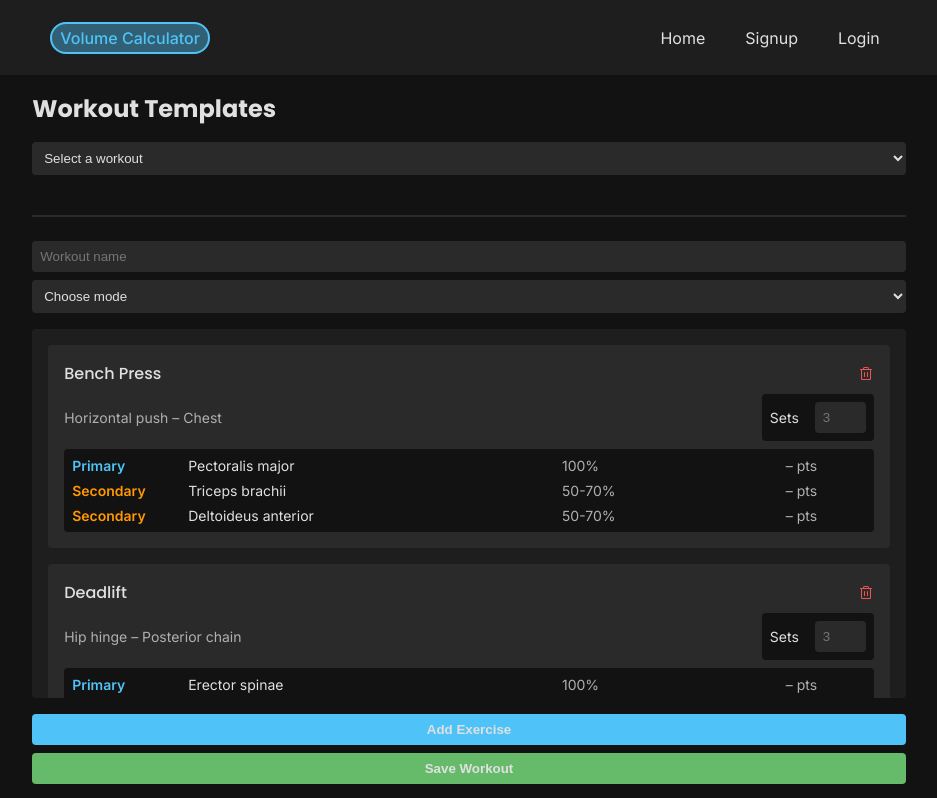
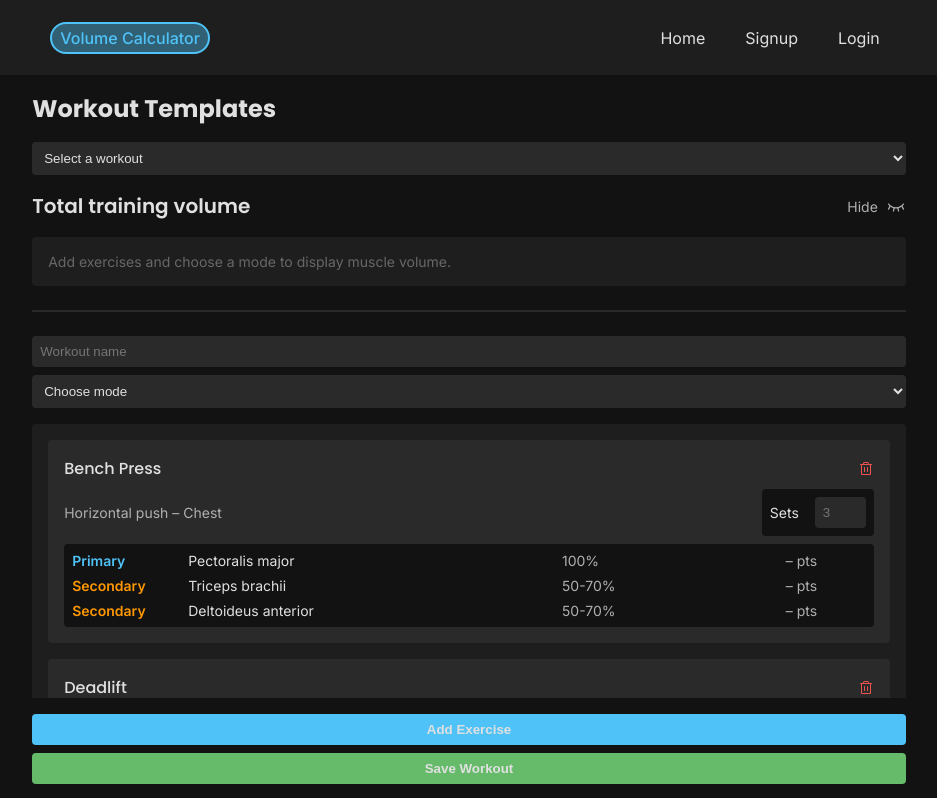
Before and after one commit to sjoerdjansz/volume-calculator, a React (Vite) app: page / in a window 1280 px wide. Shown: the top 798 px of the page, without its empty margins (171-1108 px from the left). Built offline with nearby package versions, Linux system fonts and the light colour scheme.

Commit message:
base layout and styling changes, added some functionality and refactor structure

```diff
--- a/src/components/exerciseCard/ExerciseCard.jsx
+++ b/src/components/exerciseCard/ExerciseCard.jsx
@@ -4,7 +4,6 @@ import { InputWrapper } from "../InputWrapper/InputWrapper.jsx";
 import { InputField } from "../inputField/InputField.jsx";
 
 export function ExerciseCard({ exercise, volume }) {
-  console.log(volume);
   return (
     <article className={styles["exercise-card"]}>
       {volume || exercise ? (
--- a/src/components/layout/Layout.module.css
+++ b/src/components/layout/Layout.module.css
@@ -4,5 +4,5 @@
   align-items: center;
   padding: var(--spacing-md);
   /*border: 2px solid var(--color-accent-primary);*/
-  height: calc(100vh - 75px);
+  /*height: calc(100vh - 75px);*/
 }
--- a/src/helpers/calculateVolume.js
+++ b/src/helpers/calculateVolume.js
@@ -1,4 +1,4 @@
-export function calculateVolume(exercisesData, modeData, mode) {
+export function calculateSingleExerciseVolumes(exercisesData, modeData, mode) {
   const factor = modeData[mode.toLowerCase()];
 
   return exercisesData.map((i) => {
@@ -8,3 +8,39 @@ export function calculateVolume(exercisesData, modeData, mode) {
     };
   });
 }
+
+export function calculateTotalVolumes(mode, modeData, exercises) {
+  const { primary, secondary } = modeData[mode];
+
+  const newData = [];
+
+  exercises.forEach((exercise) => {
+    newData.push({
+      muscle: exercise.primaryMuscle,
+      volume: exercise.sets * primary,
+    });
+    exercise.secondaryMuscles.forEach((muscle) => {
+      newData.push({
+        muscle: muscle,
+        volume: exercise.sets * secondary,
+      });
+    });
+  });
+
+  const reducedArr = newData.reduce((acc, current) => {
+    if (acc[current.muscle]) {
+      acc[current.muscle] += current.volume;
+    } else {
+      acc[current.muscle] = current.volume;
+    }
+    return acc;
+  }, {});
+  return Object.entries(reducedArr)
+    .map(([muscle, volume]) => ({
+      muscle,
+      volume,
+    }))
+    .sort((a, b) => {
+      return b.volume - a.volume;
+    });
+}
--- a/src/index.css
+++ b/src/index.css
@@ -40,6 +40,7 @@
   --font-mono: "Fira Code", "JetBrains Mono", monospace;
 
   /* Font Sizes */
+  --font-size-xsmall: 0.75rem;
   --font-size-small: 0.875rem;
   --font-size-base: 1rem;
   --font-size-large: 1.25rem;
--- a/src/pages/Calculator.jsx
+++ b/src/pages/Calculator.jsx
@@ -5,26 +5,48 @@ import { InputField } from "../components/inputField/InputField.jsx";
 import { Button } from "../components/button/Button.jsx";
 import { ExerciseCard } from "../components/exerciseCard/ExerciseCard.jsx";
 import { useEffect, useState } from "react";
-import { calculateVolume } from "../helpers/calculateVolume.js";
+import {
+  calculateSingleExerciseVolumes,
+  calculateTotalVolumes,
+} from "../helpers/calculateVolume.js";
 import { ESTIMATE_MODES } from "../data/estimateMode.js";
 import { WORKOUT_SELECT_OPTIONS } from "../data/workoutSelectOptions.js";
 import { EXERCISES } from "../data/exercises.js";
+import {
+  CaretCircleDown,
+  CaretCircleUp,
+  Eye,
+  EyeClosed,
+} from "@phosphor-icons/react";
 
 export function Calculator() {
-  const [volumes, setVolumes] = useState([]);
+  const [singleExerciseVolumes, setSingleExerciseVolumes] = useState([]);
   const [mode, setMode] = useState("");
   const [selectedWorkout, setSelectedWorkout] = useState("");
+  const [totalMuscleVolume, setTotalMuscleVolume] = useState([]);
+  const [toggleVolume, setToggleVolume] = useState(false);
 
   useEffect(() => {
     if (!mode) {
       return;
     }
-    const newVolumes = calculateVolume(EXERCISES, ESTIMATE_MODES, mode);
-    console.log(newVolumes);
 
-    setVolumes(newVolumes);
+    const singleExercises = calculateSingleExerciseVolumes(
+      EXERCISES,
+      ESTIMATE_MODES,
+      mode,
+    );
+    const totalMuscleVolumes = calculateTotalVolumes(
+      mode,
+      ESTIMATE_MODES,
+      EXERCISES,
+    );
+
+    console.log(totalMuscleVolumes);
+
+    setTotalMuscleVolume(totalMuscleVolumes);
+    setSingleExerciseVolumes(singleExercises);
   }, [mode]);
-
   return (
     <div className={styles["workouts"]}>
       <header>
@@ -41,8 +63,43 @@ export function Calculator() {
             value={selectedWorkout}
           />
         </InputWrapper>
-        <div></div>
       </header>
+      <section className={styles["workouts__total-volume"]}>
+        <div>
+          <h2>Total training volume</h2>
+          <div
+            onClick={() => {
+              setToggleVolume(!toggleVolume);
+            }}
+          >
+            <span>{toggleVolume ? "Show" : "Hide"}</span>
+            {toggleVolume ? <Eye size={20} /> : <EyeClosed size={20} />}
+          </div>
+        </div>
+        {mode ? (
+          <ul
+            className={`${styles["workouts-total-volume__list"]} ${toggleVolume && styles["disabled"]}`}
+          >
+            {totalMuscleVolume &&
+              totalMuscleVolume.map((muscle, index) => {
+                return (
+                  <li
+                    className={styles["workouts-total-volume__list-item"]}
+                    key={index}
+                  >
+                    <span>{muscle.volume.toFixed(2)}</span>
+                    <p>{muscle.muscle}</p>
+                  </li>
+                );
+              })}
+          </ul>
+        ) : (
+          <div className={styles["workouts-total-volume__list"]}>
+            <p>Add exercises and choose a mode to display muscle volume.</p>
+          </div>
+        )}
+      </section>
+
       <hr />
       <main className={styles["workouts-container"]}>
         <div className={styles["workouts-container__controls"]}>
@@ -62,7 +119,7 @@ export function Calculator() {
               options={["Neutral", "Optimistic", "Conservative"]}
               placeholder="Choose mode"
               onChange={(e) => {
-                setMode(e.target.value);
+                setMode(e.target.value.toLowerCase());
               }}
               value={mode}
             />
@@ -75,7 +132,7 @@ export function Calculator() {
                 exercise={exercise}
                 key={exercise.value}
                 volume={
-                  volumes[index] || {
+                  singleExerciseVolumes[index] || {
                     primary: null,
                     secondary: null,
                   }
--- a/src/pages/Calculator.module.css
+++ b/src/pages/Calculator.module.css
@@ -9,6 +9,60 @@ header {
   display: flex;
   flex-direction: column;
   gap: var(--spacing-md);
+  padding-bottom: var(--spacing-md);
+}
+
+.workouts__total-volume {
+  display: flex;
+  flex-direction: column;
+  gap: var(--spacing-md);
+}
+
+.workouts__total-volume > :first-child {
+  display: flex;
+  justify-content: space-between;
+  align-items: center;
+}
+
+.workouts__total-volume > :first-child > div {
+  display: flex;
+  gap: var(--spacing-sm);
+  align-items: center;
+  font-size: var(--font-size-small);
+  color: var(--color-text-secondary);
+  cursor: pointer;
+}
+
+.workouts-total-volume__list {
+  display: flex;
+  flex-wrap: wrap;
+  gap: var(--spacing-md);
+  padding: var(--spacing-md);
+  background-color: var(--color-surface);
+  border-radius: var(--radius-small);
+}
+
+.workouts-total-volume__list > p {
+  font-size: var(--font-size-small);
+  color: var(--color-text-disabled);
+}
+
+.workouts-total-volume__list-item {
+  display: flex;
+  font-size: var(--font-size-xsmall);
+  align-items: center;
+  gap: var(--spacing-sm);
+  flex: 0 1 120px;
+}
+
+.disabled {
+  display: none;
+}
+
+.workouts-total-volume__list-item > span {
+  padding: var(--spacing-sm);
+  background-color: var(--color-surface-variant);
+  border-radius: var(--radius-small);
 }
 
 .workouts-container {
@@ -35,6 +89,7 @@ header {
   flex-direction: column;
   gap: var(--spacing-md);
   height: 100%;
+  max-height: 600px;
   overflow-y: scroll;
 }
 
@@ -46,7 +101,11 @@ header {
 
 footer {
   display: flex;
+  position: sticky;
+  bottom: 0;
+  z-index: 999;
   flex-direction: column;
   gap: var(--spacing-sm);
-  padding-top: var(--spacing-md);
+  background-color: var(--color-bg);
+  padding: var(--spacing-md) 0;
 }
```
